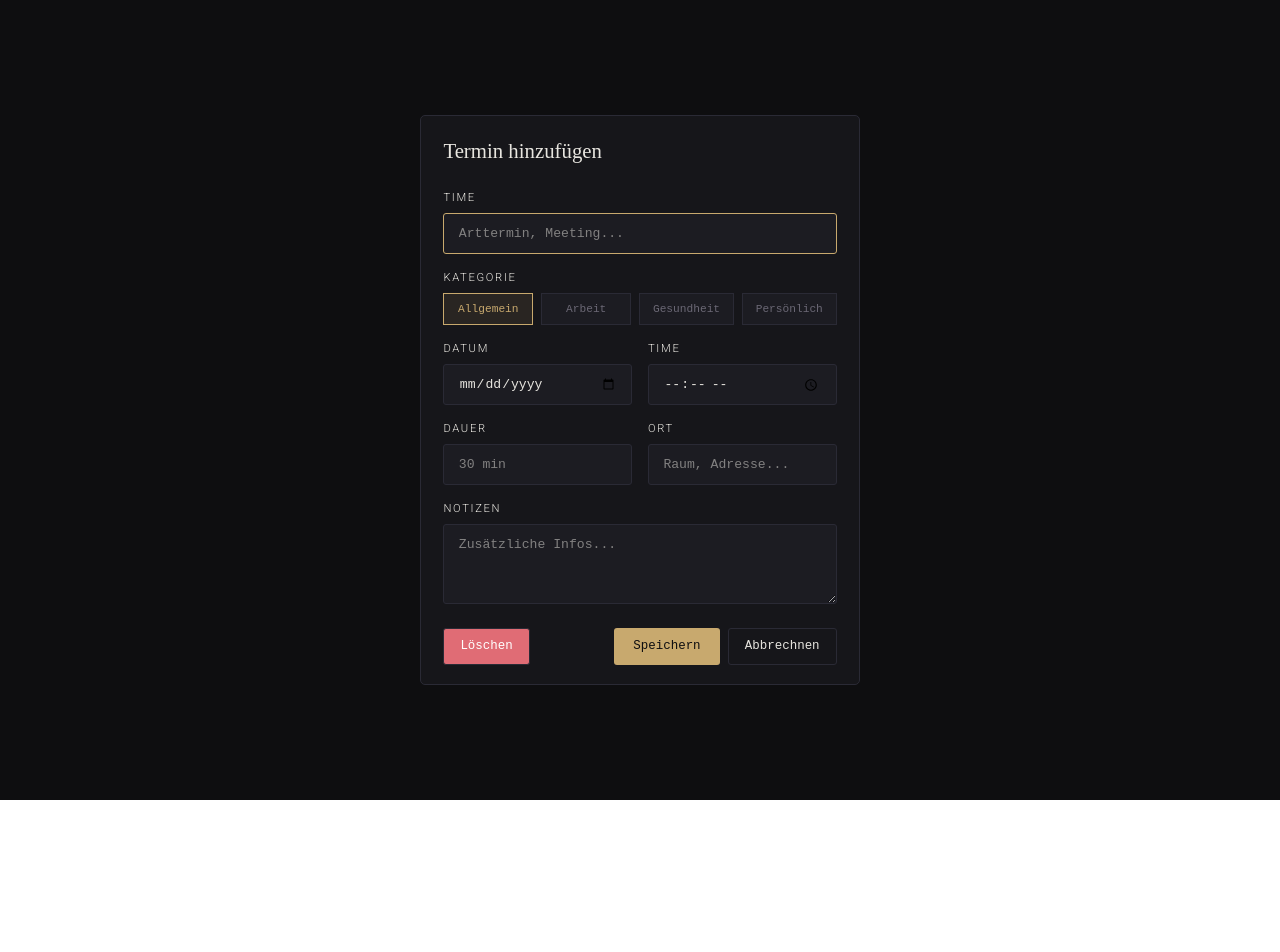
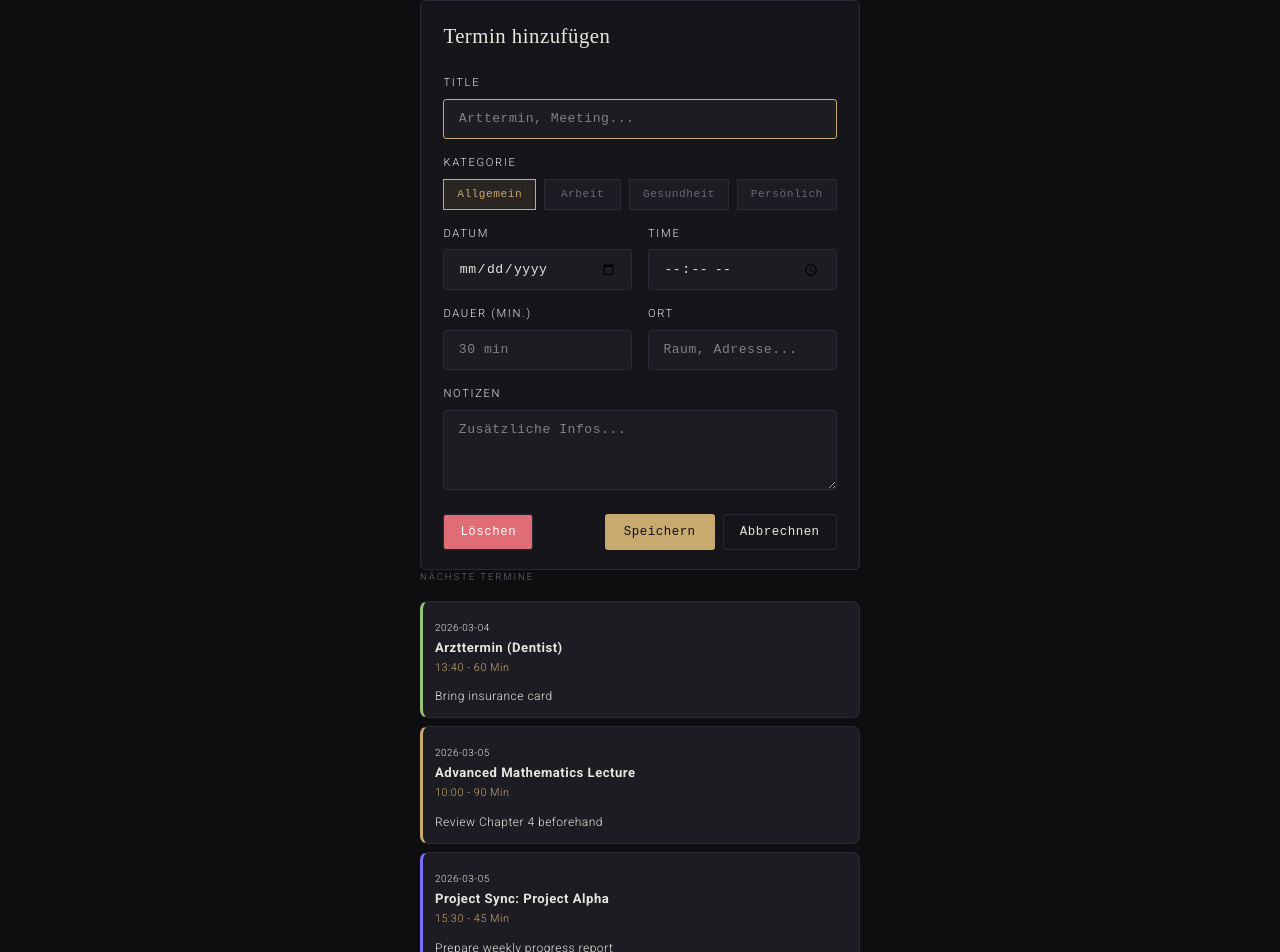
Before and after one commit to Zeeshan-001/TerminPlanung, a React (Vite) app: page /appointments in a window 1280 px wide. Shown: the top 952 px of the page. Before the commit the page ends 800 px from the top, so only its background shows below. Built offline with nearby package versions, Linux system fonts and the light colour scheme.

Commit message:
AppointmentsList

```diff
--- a/src/App.css
+++ b/src/App.css
@@ -39,6 +39,7 @@ body {
   color: var(--text);
   min-height: 100vh;
   display: grid;
+  letter-spacing: 0.5px;
   /* grid-template-columns: 300px 1fr;
   grid-template-rows: 64px 1fr; */
 }
@@ -215,22 +216,23 @@ aside {
   border-color: var(--accent);
   transform: translateX(3px);
 }
-.event-chip.category-work {
+.event-chip.category-arbeit {
   border-left-color: var(--accent2);
 }
-.event-chip.category-health {
+.event-chip.category-gesundheit {
   border-left-color: var(--success);
 }
-.event-chip.category-personal {
+.event-chip.category-persönlich {
   border-left-color: var(--danger);
 }
 
 .chip-date {
   font-size: 0.62rem;
-  color: var(--muted);
+  color: var(--text);
   margin-bottom: 0.2rem;
 }
 .chip-title {
+  font-weight: 700;
   font-size: 0.82rem;
   color: var(--text);
 }
@@ -238,6 +240,11 @@ aside {
   font-size: 0.68rem;
   color: var(--accent);
   margin-top: 0.15rem;
+}
+
+.chip-note {
+  font-size: 12px;
+  margin-top: 0.7rem;
 }
 
 /* Main content */
--- a/src/App.tsx
+++ b/src/App.tsx
@@ -1,11 +1,13 @@
+import AppointmentsList from "@features/appointments/components/AppointmentsList";
 import "./App.css";
 import AppointmentForm from "@features/appointments/components/appointmentsForm/AppointmentForm";
 
 function App() {
   return (
-    <>
+    <div>
       <AppointmentForm />
-    </>
+      <AppointmentsList />
+    </div>
   );
 }
 
--- /dev/null
+++ b/src/features/appointments/components/AppointmentsList.tsx
@@ -0,0 +1,25 @@
+import type { JSX } from "react";
+import { APPOINTMENTS } from "./../modal/appointments";
+
+const AppointmentsList = (): JSX.Element => {
+  return (
+    <section aria-labelledby="appointments-title">
+      <h2 className="section-title">Nächste Termine</h2>
+      <div id="upcomingList" role="list">
+        {APPOINTMENTS.map(({ id, label, category, date, time, durationInMinutes, note }) => (
+          <article key={id} className={`event-chip category-${category.toLowerCase()}`} role="listitem">
+            <span className="chip-date">{date instanceof Date ? date.toLocaleDateString() : date}</span>
+            <h2 className="chip-title">{label}</h2>
+            <p className="chip-time">
+              {time} - {durationInMinutes} Min
+            </p>
+
+            <p className="chip-note">{note}</p>
+          </article>
+        ))}
+      </div>
+    </section>
+  );
+};
+
+export default AppointmentsList;
--- a/src/features/appointments/components/appointmentsForm/AppointmentForm.tsx
+++ b/src/features/appointments/components/appointmentsForm/AppointmentForm.tsx
@@ -14,7 +14,7 @@ const AppointmentForm = (): JSX.Element => {
     <div className="modal">
       <h2 className="modal-title">Termin hinzufügen</h2>
       {/****** Title *****/}
-      <Input type="text" label="Time" id="eventTitle" placeholder="Arttermin, Meeting..." autoFocus />
+      <Input type="text" label="Title" id="eventTitle" placeholder="Arttermin, Meeting..." autoFocus />
 
       {/****** Categories *****/}
       <CategorySelector onSelect={handleCategorieSelect} selectedID={categorie} />
@@ -27,7 +27,7 @@ const AppointmentForm = (): JSX.Element => {
 
       {/****** Period and Place *****/}
       <div className="form-row">
-        <Input type="number" placeholder="30 min" label="Dauer" />
+        <Input type="number" placeholder="30 min" label="Dauer (Min.)" />
         <Input type="text" placeholder="Raum, Adresse..." label="Ort" />
       </div>
 
--- /dev/null
+++ b/src/features/appointments/modal/appointments.ts
@@ -0,0 +1,57 @@
+import { createAppointmentId } from "./createAppointment";
+
+export type Categories = "Allgemein" | "Arbeit" | "Gesundheit" | "Persönlich";
+
+export type AppointmentType = {
+  readonly id: string;
+  label: string;
+  category: Categories;
+  date: string | Date;
+  time: string;
+  durationInMinutes?: number;
+  location?: string;
+  note?: string;
+};
+
+export const APPOINTMENTS: readonly AppointmentType[] = [
+  {
+    id: `${createAppointmentId("Gesundheit")}`,
+    label: "Arzttermin (Dentist)",
+    category: "Gesundheit",
+    date: "2026-03-04",
+    time: "13:40",
+    durationInMinutes: 60,
+    location: "Berlin Health Center",
+    note: "Bring insurance card",
+  },
+  {
+    id: `${createAppointmentId("Allgemein")}`,
+    label: "Advanced Mathematics Lecture",
+    category: "Allgemein",
+    date: "2026-03-05",
+    time: "10:00",
+    durationInMinutes: 90,
+    location: "Auditorium Maximum",
+    note: "Review Chapter 4 beforehand",
+  },
+  {
+    id: `${createAppointmentId("Arbeit")}`,
+    label: "Project Sync: Project Alpha",
+    category: "Arbeit",
+    date: "2026-03-05",
+    time: "15:30",
+    durationInMinutes: 45,
+    location: "Microsoft Teams",
+    note: "Prepare weekly progress report",
+  },
+  {
+    id: `${createAppointmentId("Persönlich")}`,
+    label: "Gym Session",
+    category: "Persönlich",
+    date: "2026-03-06",
+    time: "07:00",
+    durationInMinutes: 60,
+    location: "FitX Downtown",
+    note: "Leg day",
+  },
+] as const;
```
Also changed, not shown: src/features/appointments/components/AppointmentList.tsx (deleted).
